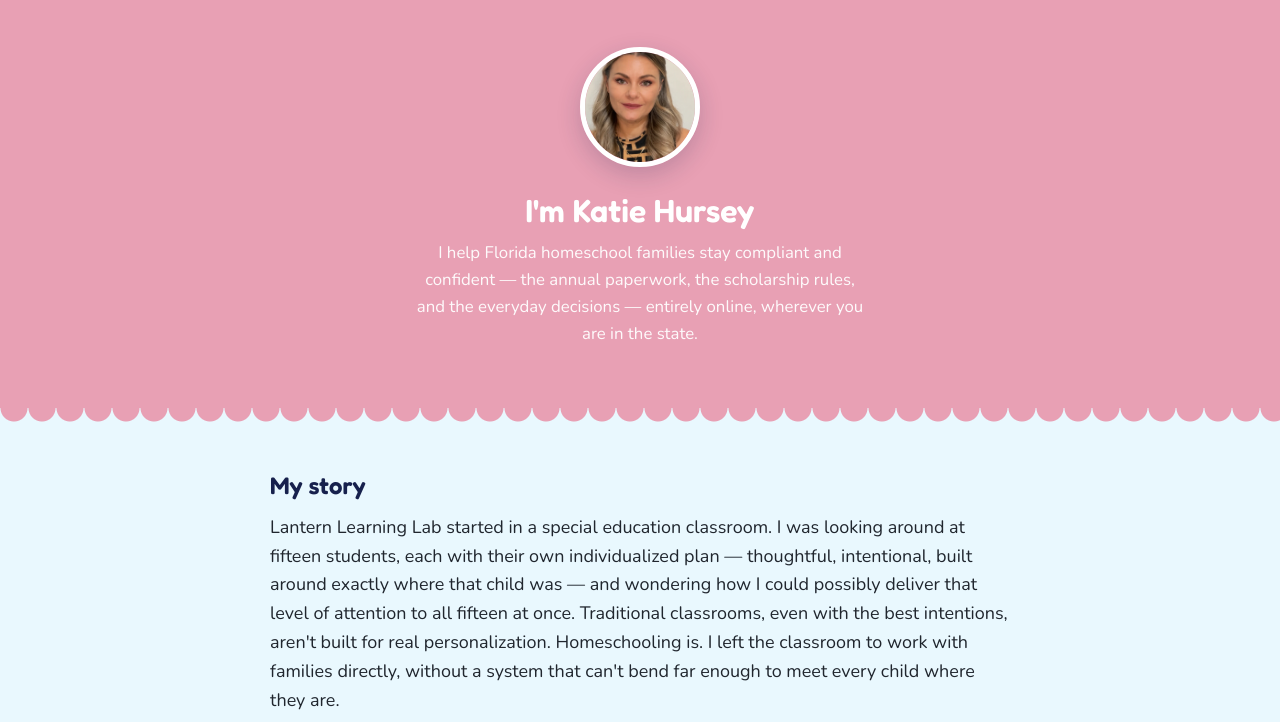
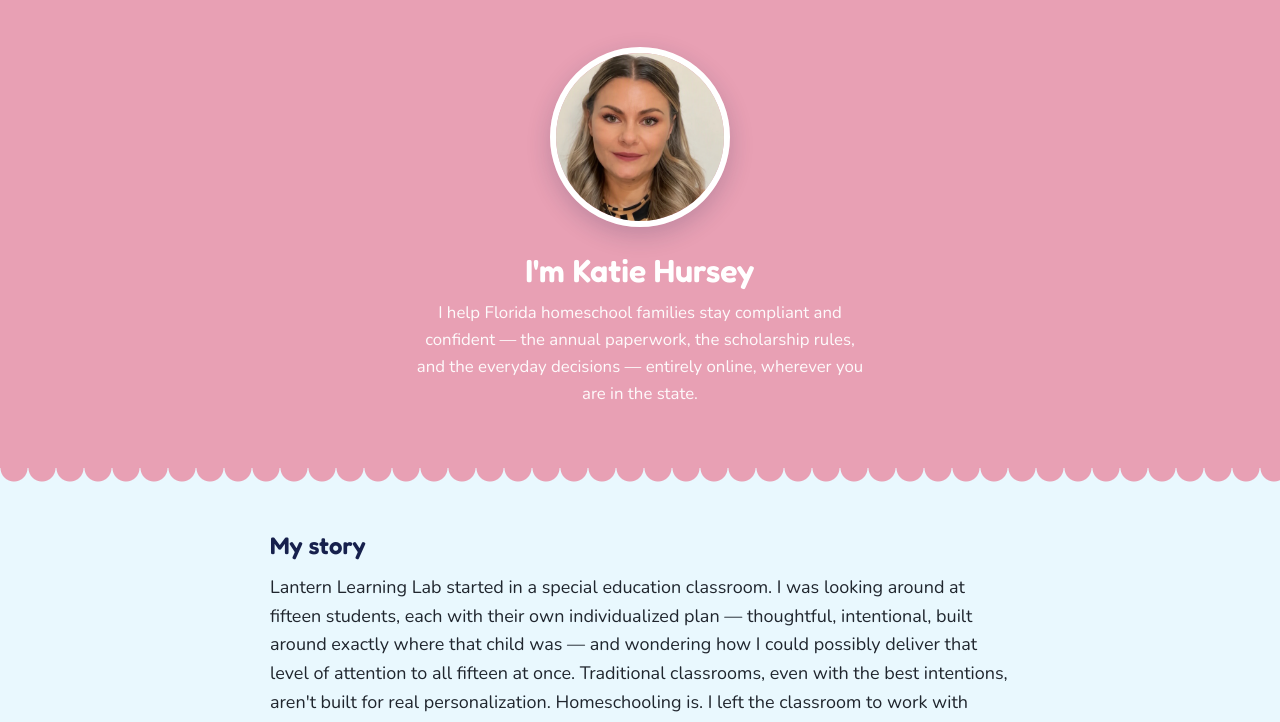
Before and after one commit to lanternlearninglabkatie/lantern-learning-lab-site, a plain HTML site: page about.html in a window 1280 px wide. Shown: the part 75-797 px from the top of the page. Drawn offline with Linux system fonts and the light colour scheme.

Commit message:
About page hero: bigger photo, stop cropping the head
Square 120px circle was cropping top/bottom off a portrait source
image, cutting into the forehead. Sized up to 180px and shifted
object-position toward the top of the frame.

Co-Authored-By: Claude Sonnet 5 <noreply@anthropic.com>
Claude-Session: https://claude.ai/code/session_01699rvve7kmkiXy34Rh68ig

```diff
--- a/assets/style.css
+++ b/assets/style.css
@@ -392,8 +392,8 @@ footer.site .fine { font-size: 0.85rem; color: var(--pink); margin-top: 10px; ma
   background: var(--pink); text-align: center; padding: 50px 24px 60px;
 }
 .about-hero img {
-  width: 120px; height: 120px; border-radius: 50%; object-fit: cover;
-  border: 5px solid #fff; box-shadow: 0 8px 24px rgba(23,33,77,0.2); margin-bottom: 16px;
+  width: 180px; height: 180px; border-radius: 50%; object-fit: cover; object-position: center 12%;
+  border: 6px solid #fff; box-shadow: 0 8px 24px rgba(23,33,77,0.2); margin-bottom: 16px;
 }
 .about-hero h1 { color: #fff; font-size: 2rem; margin: 0 0 10px; }
 .about-hero p { color: #fff; opacity: 0.95; max-width: 460px; margin: 0 auto; font-size: 1.05rem; }
```
